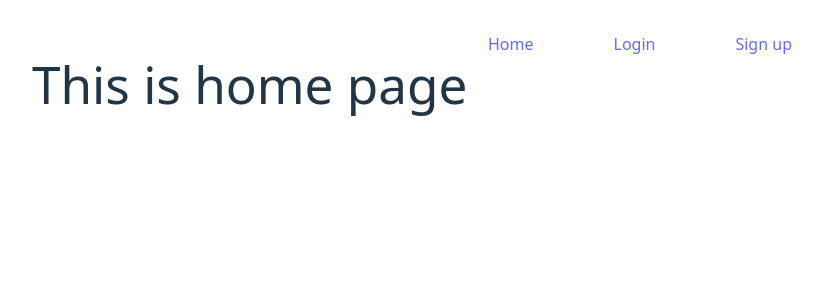
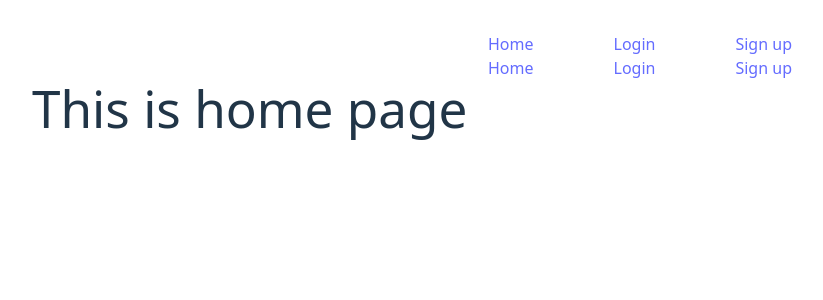
Before and after one commit to VietAnhPhan/top-reactjs-template, a React (Vite) app: page / in a window 1280 px wide. Shown: the top 300 px of the page, without its empty margins (0-823 px from the left). Built offline with nearby package versions, Linux system fonts and the light colour scheme.

Commit message:
Place Header component inside App

```diff
--- a/src/App.jsx
+++ b/src/App.jsx
@@ -1,6 +1,8 @@
 import "./App.css";
 import { createBrowserRouter, RouterProvider } from "react-router";
 import { useState } from "react";
+
+import { Header } from "./header/header.jsx";
 
 import Home from "./components/Home/Home";
 import Login from "./components/Login/Login";
@@ -32,6 +34,7 @@ function App() {
   return (
     <>
       <AuthContext value={{ token, setToken }}>
+        <Header />
         <RouterProvider router={router}></RouterProvider>
       </AuthContext>
     </>
```
